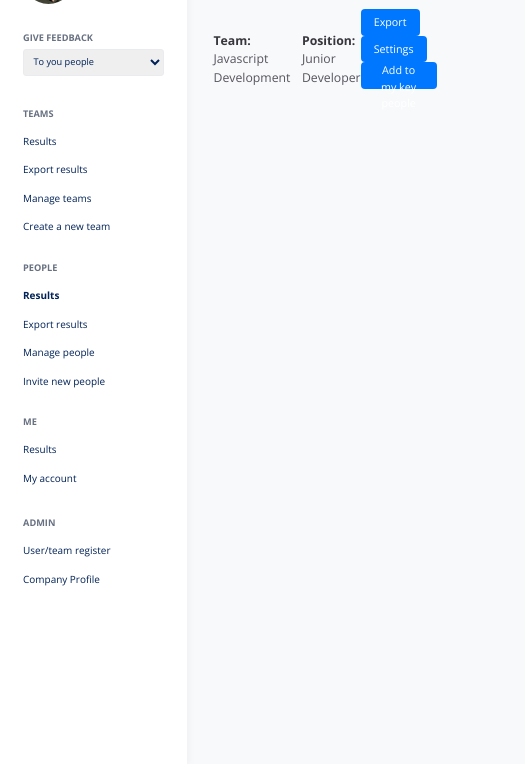
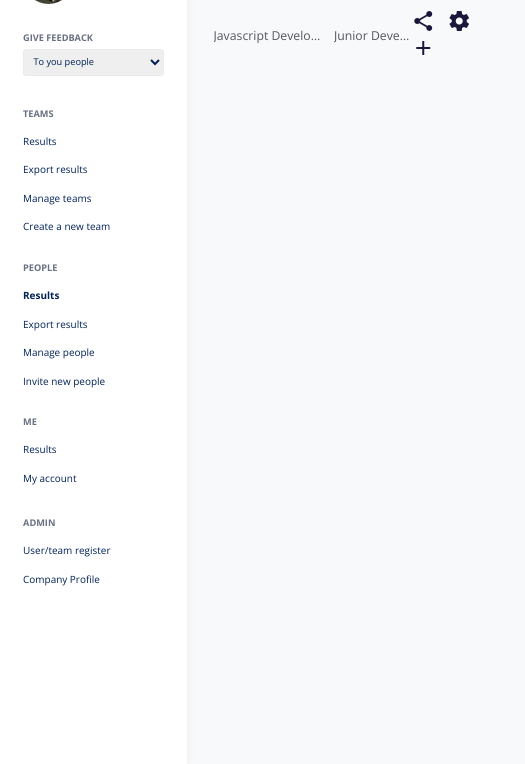
Before and after one commit to markrajk/dashboard-frontend-user-profile, a plain HTML site: page index.html in a window 390 px wide. Shown: the part 80-844 px from the top of the page, 525 px wide, since content can reach past the window. Drawn offline with nearby package versions, Linux system fonts and the light colour scheme.

Commit message:
buttons to icons

```diff
--- a/index.html
+++ b/index.html
@@ -80,15 +80,22 @@
             <h2 class="mt-1 align-middle">Angelo Merte</h2>
             <div class="d-flex justify-content-between align-items-center mt-4">
                 <!-- <p class="choose"><span><a href="#">My key people</a></span><span class="mx-2 divider"> I </span>All people</p> -->
-               <div class="profile-info d-flex">
-                <p class="m-0 profile-info-team mr-4"><span class="mr-1">Team:</span> Javascript Development</p>
-                <p class="m-0 profile-info-position"><span class="mr-1">Position:</span> Junior Developer</p>
+               <div class="profile-info d-flex text-truncate">
+                <p class="m-0 profile-info-team mr-4 text-truncate"><span class="mr-1 d-none d-md-inline-block">Team:</span> Javascript Development</p>
+                <p class="m-0 profile-info-position text-truncate"><span class="mr-1 d-none d-md-inline-block">Position:</span> Junior Developer</p>
                </div>
 
                 <div>
-                    <button>Export</button>
-                    <button>Settings</button>
-                    <button>Add to my key people</button>
+                    <div class="buttons d-none d-lg-block">
+                        <button>Export</button>
+                        <button>Settings</button>
+                        <button>Add to my key people</button>
+                    </div>
+                    <div class="icons d-xsm-block d-lg-none">
+                        <a href="#"><i class="material-icons">share</i></a>
+                        <a href="#"><i class="material-icons">settings</i></a>
+                        <a href="#"><i class="material-icons">add</i></a>
+                    </div>
                 </div>
                 <!-- <button>Remove from my key people</button> -->
             </div>
--- a/scss/style.scss
+++ b/scss/style.scss
@@ -274,7 +274,8 @@ body {
       }
     }
 
-    & button:not(:last-of-type) {
+    & .buttons button:not(:last-of-type),
+    & .icons a:not(:last-of-type) {
       margin-right: 1.3rem;
     }
 
@@ -288,6 +289,10 @@ body {
       border-radius: 4px;
       border: none;
       outline: none;
+    }
+
+    & .icons a{
+      color: #1a173b;
     }
   }
 
```
Also changed, not shown: css/style.css.
